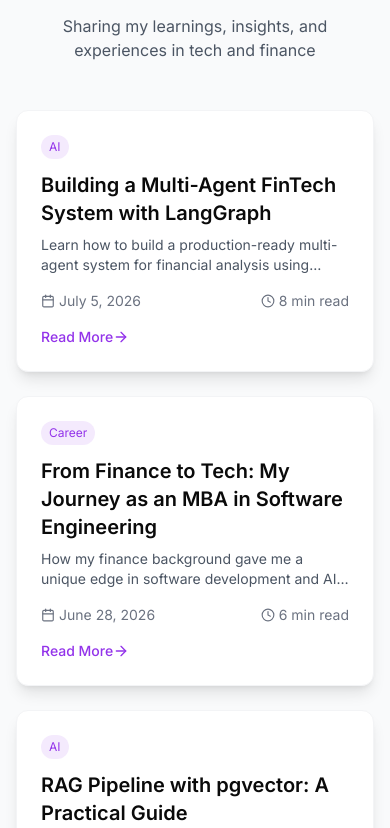
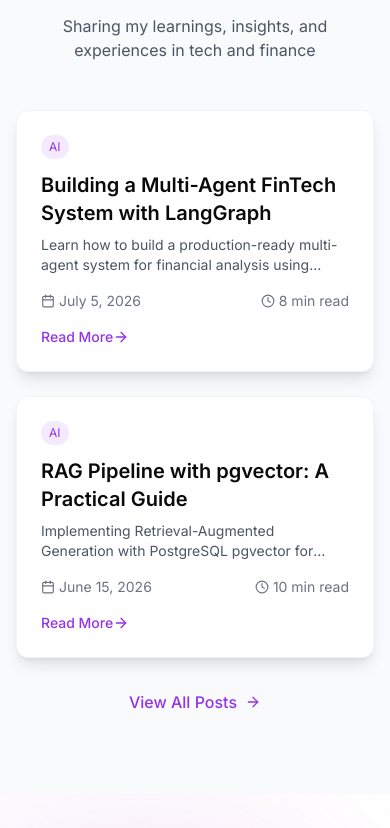
Before and after one commit to Sumayea104/sumayea.dev, a Next.js app: page / in a window 390 px wide. Shown: the part 4856-5684 px from the top of the page. Built offline with nearby package versions, Linux system fonts and the light colour scheme; no server answers; the database is empty.

Commit message:
fix: responsive 2-column grid layout for blog section on tablet and desktop

```diff
--- a/components/sections/Blog.tsx
+++ b/components/sections/Blog.tsx
@@ -1,7 +1,7 @@
 import Link from "next/link"
 import { Calendar, Clock, ArrowRight } from "lucide-react"
 
-// This would come from database in production
+// Updated blog posts array (June 28 post removed)
 const blogPosts = [
   {
     id: 1,
@@ -11,15 +11,6 @@
     readTime: "8 min read",
     category: "AI",
     slug: "multi-agent-fintech-langgraph",
-  },
-  {
-    id: 2,
-    title: "From Finance to Tech: My Journey as an MBA in Software Engineering",
-    excerpt: "How my finance background gave me a unique edge in software development and AI integration.",
-    date: "June 28, 2026",
-    readTime: "6 min read",
-    category: "Career",
-    slug: "finance-to-tech-journey",
   },
   {
     id: 3,
@@ -43,7 +34,8 @@
           Sharing my learnings, insights, and experiences in tech and finance
         </p>
 
-        <div className="grid md:grid-cols-2 lg:grid-cols-3 gap-6">
+        {/* ✅ Fixed Grid: Mobile-e 1 ta thakbe, Tab (md) ebong PC (lg) dutotei pashapashi 2 ta thakbe perfectly */}
+        <div className="grid grid-cols-1 md:grid-cols-2 max-w-5xl mx-auto gap-6">
           {blogPosts.map((post) => (
             <Link
               key={post.id}
```
